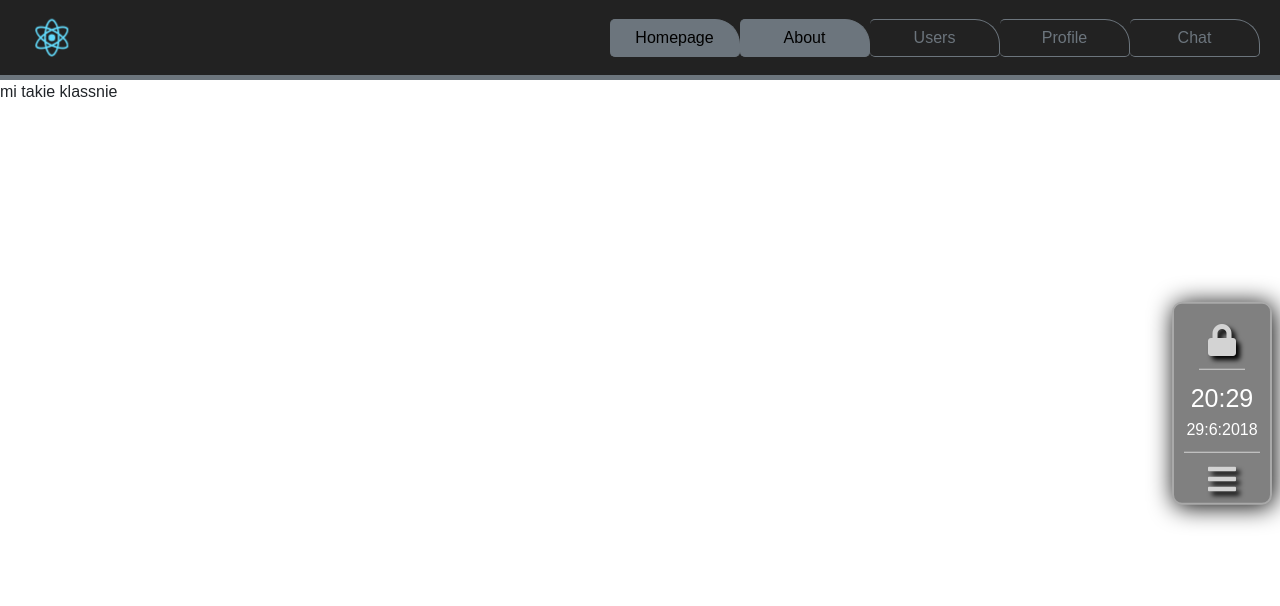
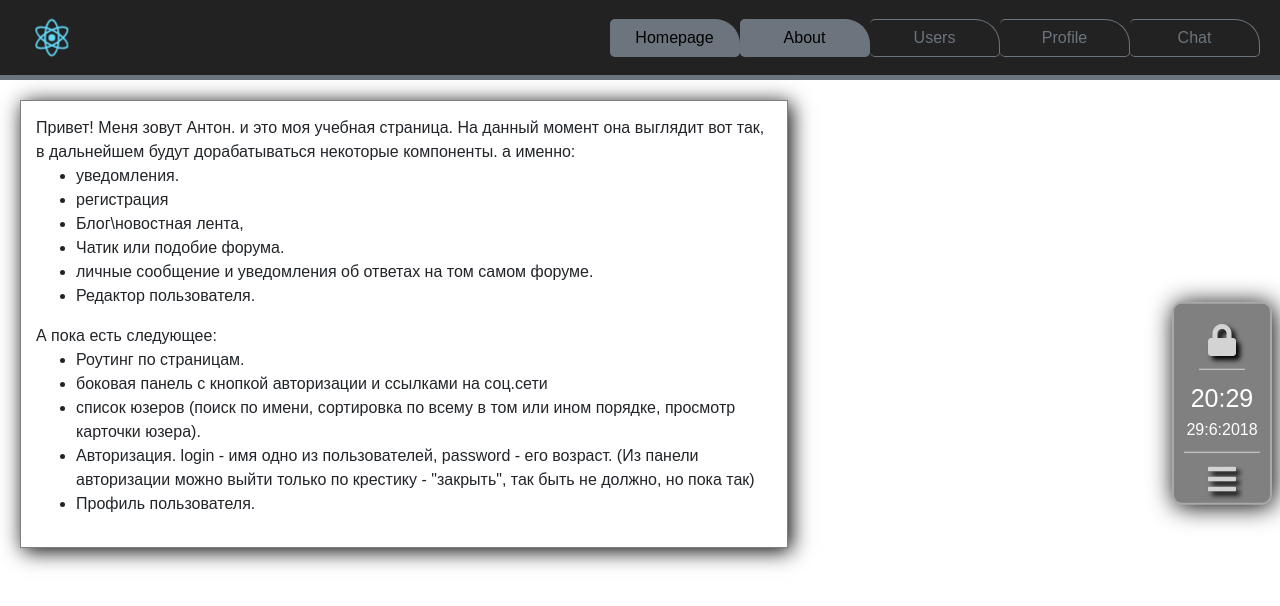
Before and after one commit to AntonySarana/js, a React (Create React App) app in the folder Form/: page /about in a window 1280 px wide. Shown: the top 606 px of the page. Built offline with nearby package versions, Linux system fonts and the light colour scheme.

Commit message:
add about

```diff
--- a/Form/src/containers/About/index.js
+++ b/Form/src/containers/About/index.js
@@ -1,11 +1,35 @@
 import React from 'react';
+import './style.css';
+
 
 export default function About(props) {
     return(
-        <div>
+        <div className='About'>
+            <div className='About__text'>
             <p>
-                mi takie klassnie
-            </p>
+                Привет! Меня зовут Антон. и это моя учебная страница.
+                На данный момент она выглядит вот так, в дальнейшем будут дорабатываться некоторые компоненты.
+                а именно:
+                <ul>
+                    <li>уведомления.</li>
+                    <li>регистрация</li>
+                    <li>Блог\новостная лента,</li>
+                    <li>Чатик или подобие форума.</li>
+                    <li>личные сообщение и уведомления об ответах на том самом форуме.</li>
+                    <li>Редактор пользователя.</li>
+                </ul>
+                А пока есть следующее:
+                <ul>
+                    <li>Роутинг по страницам.</li>
+                    <li>боковая панель с кнопкой авторизации и ссылками на соц.сети</li>
+                    <li>список юзеров (поиск по имени, сортировка по всему в том или ином порядке,
+                    просмотр карточки юзера).</li>
+                    <li>Авторизация. login - имя одно из пользователей, password - его возраст.
+                    (Из панели авторизации можно выйти только по крестику - "закрыть", так быть не должно, но пока так)</li>
+                    <li>Профиль пользователя.</li>
+                </ul>
+                </p>
+            </div>
         </div>
     )
 }
--- /dev/null
+++ b/Form/src/containers/About/style.css
@@ -0,0 +1,7 @@
+.About {
+    margin: 20px 120px 20px 20px;
+    width: 60%;
+    padding: 15px;
+    border:1px solid gray;
+    box-shadow: 3px 3px 20px black;
+}
--- a/Form/src/containers/Homepage/index.js
+++ b/Form/src/containers/Homepage/index.js
@@ -9,7 +9,7 @@ export default class Homepage extends React.Component{
         return(
             <div>
                <p> Zdes dalshe budet component blogov i soobsheniy.
-                 a poka zdes prosto tekst</p>
+                 a poka - prosto tekst</p>
             </div>
         )
     }
```
